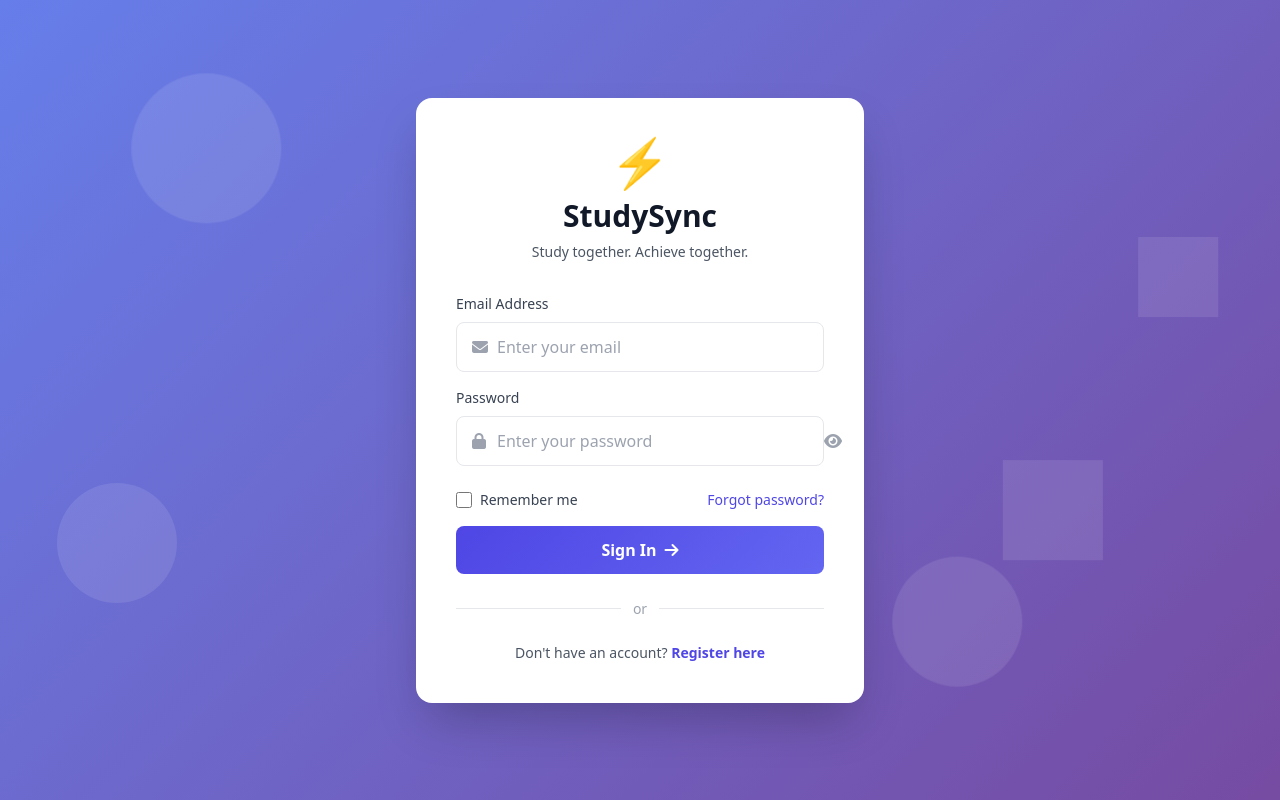
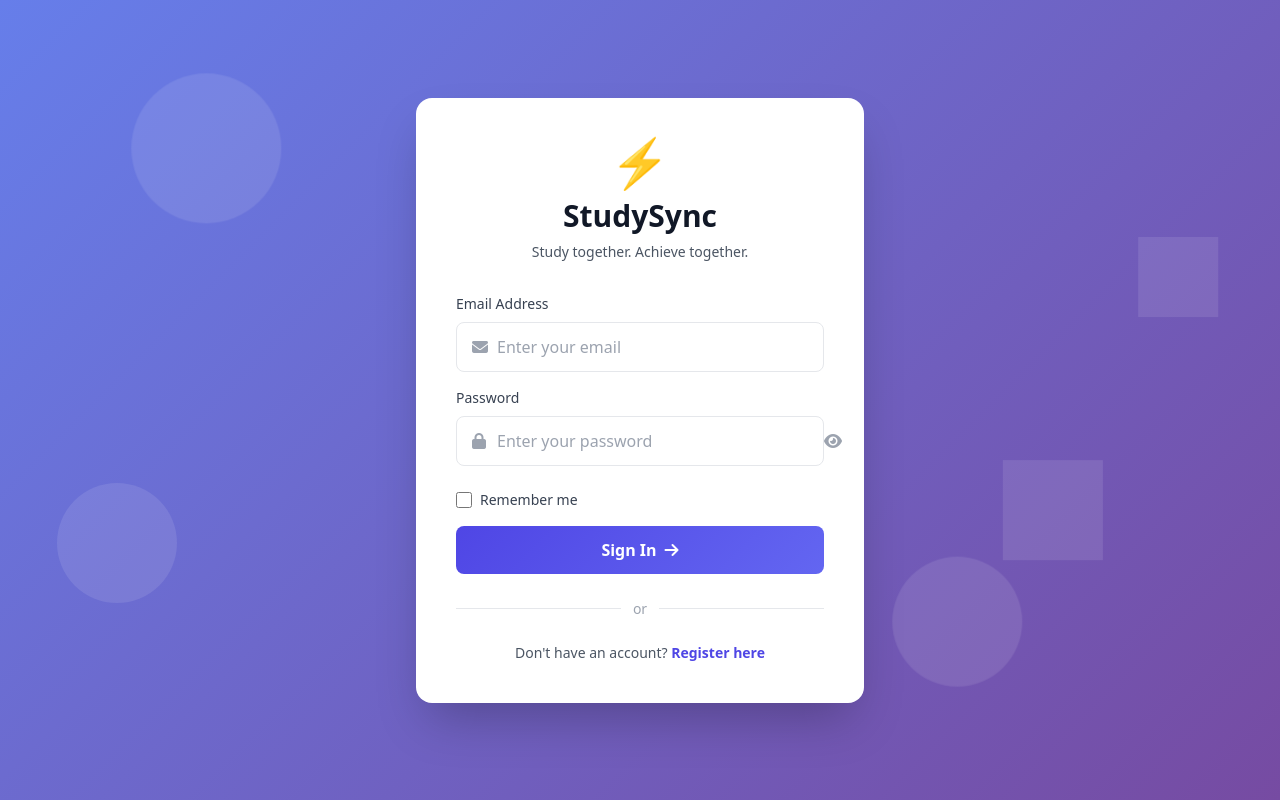
Before and after one commit to dannyc169/Agile-Development-Team-Project, a Flask app: template studysync/app/templates/auth/login.html in a window 1280 px wide. Run offline with Flask 3, Linux system fonts and the light colour scheme; the template is opened without the code that fills it, so the values that code supplies are empty; some libraries are stand-ins or nearby versions.

Commit message:
Remove password reset link
Removed 'Forgot password?' link and added comment about password reset.

```diff
--- a/studysync/app/templates/auth/login.html
+++ b/studysync/app/templates/auth/login.html
@@ -248,7 +248,7 @@
                     </div>
                 </div>
 
-                <!-- Remember Me & Forgot Password -->
+                <!-- Remember Me -->
                 <div class="flex items-center justify-between pt-2">
                     <label class="flex items-center gap-2 cursor-pointer">
                         <input
@@ -258,9 +258,8 @@
                         >
                         <span class="text-sm text-gray-700">Remember me</span>
                     </label>
-                    <a href="#" class="text-sm text-indigo-600 hover:text-indigo-700 font-medium">
-                        Forgot password?
-                    </a>
+                    {# Password reset is disabled for MVP because secure email/token verification is not implemented. #}
+                    {# <a href="{{ url_for('auth.reset_password') }}">Forgot password?</a> #}
                 </div>
 
                 <!-- Submit Button -->
```
